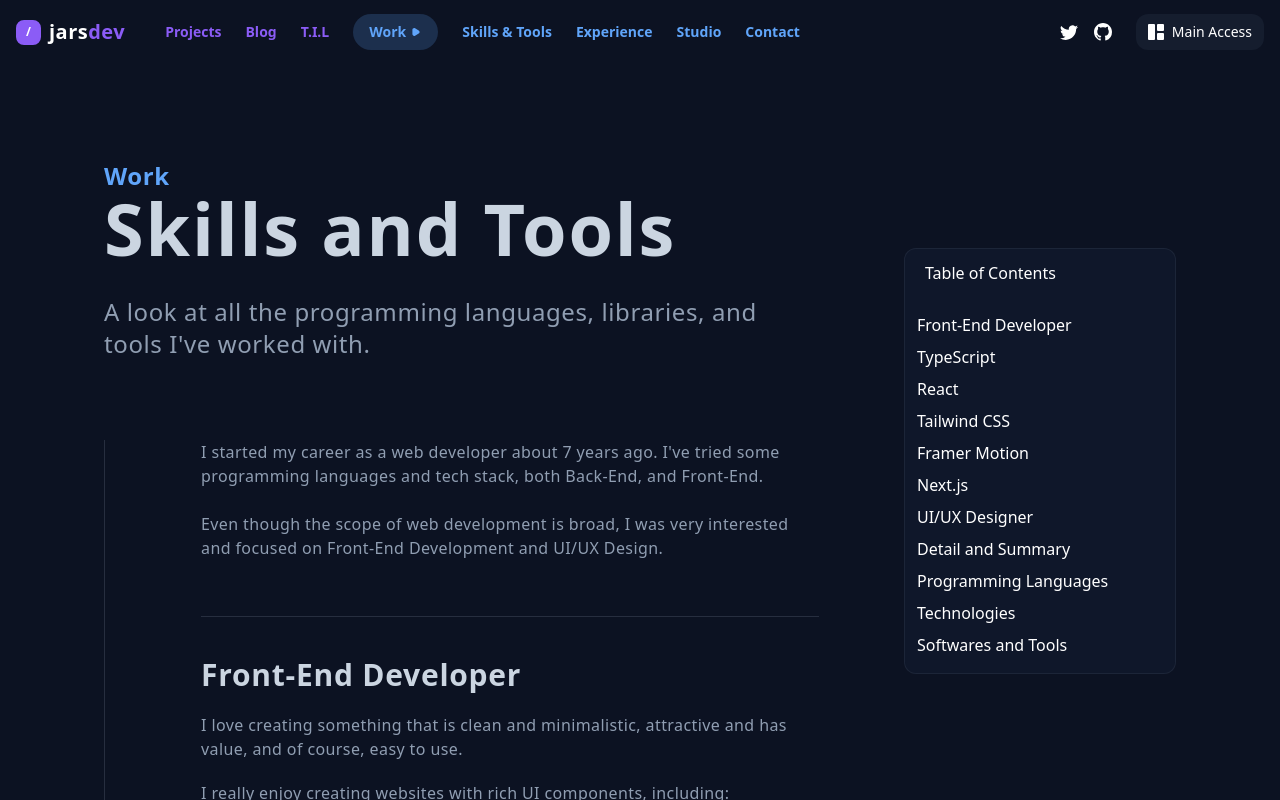
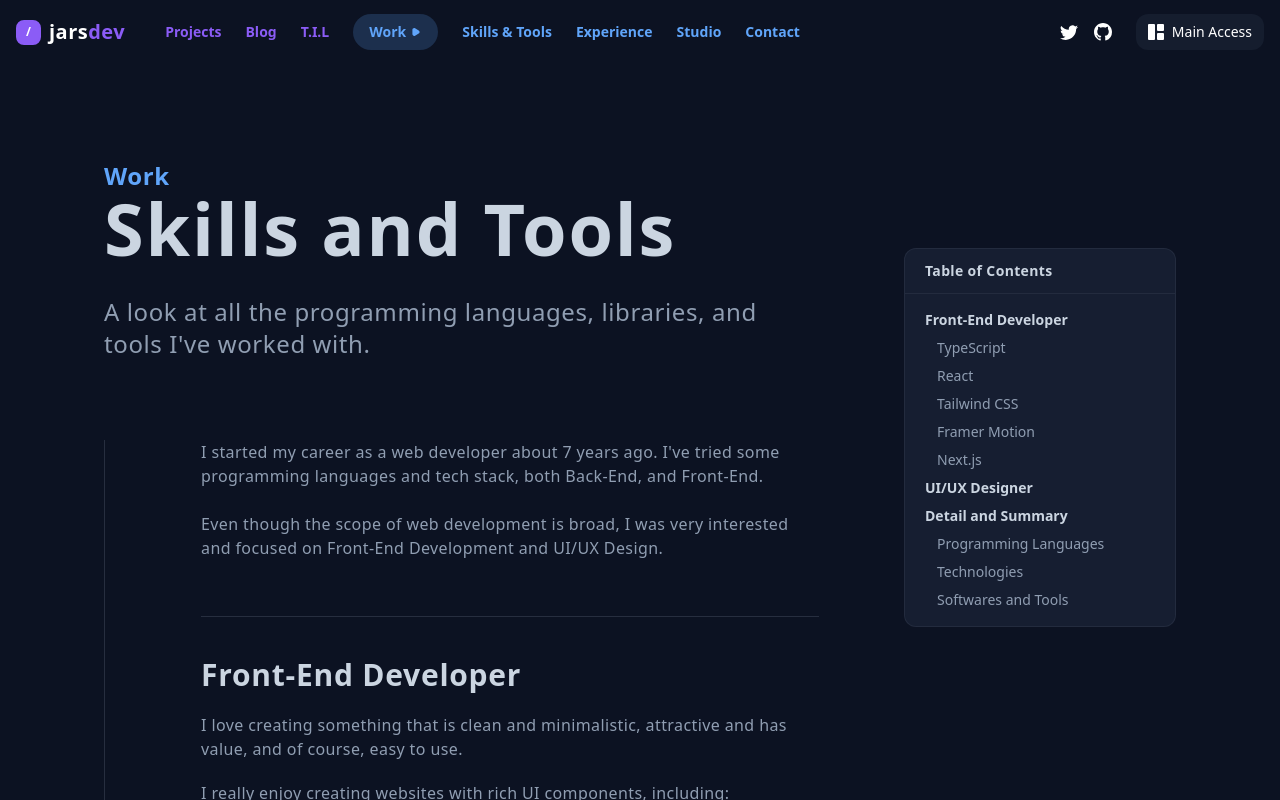
Before and after one commit to ImJars/Development-full-coding, a React (Vite) app: page /skills in a window 1280 px wide. Shown: the top 800 px of the page. Built offline with nearby package versions, Linux system fonts and the light colour scheme.

Commit message:
pending: create new component-optimize

```diff
--- a/src/skills.jsx
+++ b/src/skills.jsx
@@ -104,13 +104,15 @@ function Skills() {
                             className='sticky top-24 z-[901] w-64 xl:w-[272px]'
                         >
                             <nav
-                                className='bg-secondary border border-text-general border-opacity-10
+                                className='bg-table-color border border-text-general border-opacity-10
                                         rounded-xl'
                             >
                                 <div
-                                    className='py-3 px-5'
+                                    className='py-3 px-5 border-b border-text-general border-opacity-10'
                                 >
-                                    <h1>
+                                    <h1
+                                        className='text-text-white-gray text-sm font-bold tracking-wide'
+                                    >
                                         Table of Contents
                                     </h1>
                                 </div>
@@ -118,39 +120,61 @@ function Skills() {
                                     className='p-3 py-4'
                                 >
                                     <ol
-                                        className='flex flex-col gap-2'
+                                        className='flex flex-col gap-2 text-text-general text-sm'
                                     >
-                                        <li>
+                                        <li
+                                            className='px-2 text-text-white-gray font-semibold'
+                                        >
                                             Front-End Developer
                                         </li>
-                                        <li>
+                                        <li
+                                            className='px-5'
+                                        >
                                             TypeScript
                                         </li>
-                                        <li>
+                                        <li
+                                            className='px-5'
+                                        >
                                             React
                                         </li>
-                                        <li>
+                                        <li
+                                            className='px-5'
+                                        >
                                             Tailwind CSS
                                         </li>
-                                        <li>
+                                        <li
+                                            className='px-5'
+                                        >
                                             Framer Motion
                                         </li>
-                                        <li>
+                                        <li
+                                            className='px-5'
+                                        >
                                             Next.js
                                         </li>
-                                        <li>
+                                        <li
+                                            className='px-2 text-text-white-gray font-semibold'
+                                        >
                                             UI/UX Designer
                                         </li>
-                                        <li>
+                                        <li
+                                            className='px-2 text-text-white-gray font-semibold'
+                                        >
                                             Detail and Summary
                                         </li>
-                                        <li>
+                                        <li
+                                            className='px-5'
+                                        >
                                             Programming Languages
                                         </li>
-                                        <li>
+                                        <li
+                                            className='px-5'
+                                        >
                                             Technologies
                                         </li>
-                                        <li>
+                                        <li
+                                            className='px-5'
+                                        >
                                             Softwares and Tools
                                         </li>
                                     </ol>
--- a/tailwind.config.cjs
+++ b/tailwind.config.cjs
@@ -18,6 +18,7 @@ module.exports = {
         "card-icon-two": "#831843",
         "card-icon-three": "#0C4A6E",
         "text-white-gray": "#CBD5E1",
+        "table-color": "#161E31",
 
         "js-icon": "#EFD81D",
         "react-icon": "#5ED3F3",
```
